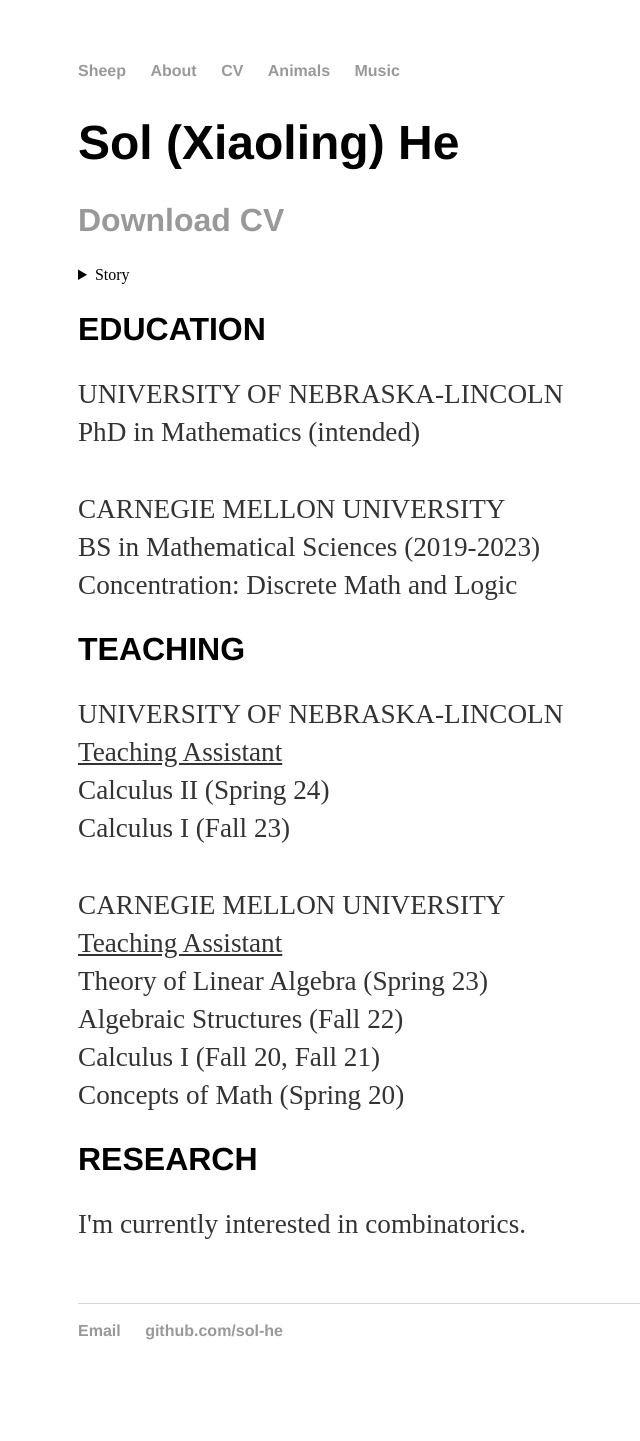
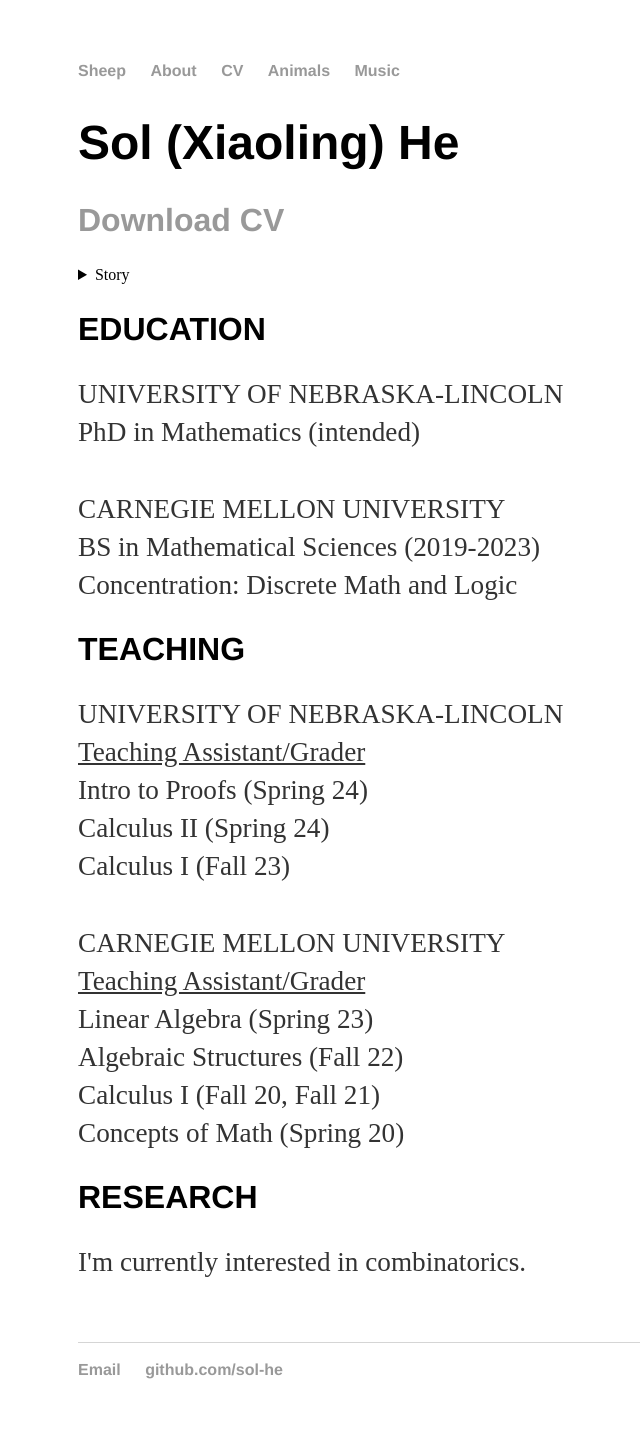
Before and after one commit to sol-he/sol-he.github.io, a Jekyll site: the page built from cv/index.html, in a window 1280 px wide. Shown: the whole page, without its empty margins (114-754 px from the left). Built offline with Jekyll 4.4.1, drawn with Linux system fonts in a browser that asks for light colours; before the commit the page ends 1403 px from its top, so only the background shows below that.

Commit message:
changed teaching

```diff
--- a/cv/index.html
+++ b/cv/index.html
@@ -48,7 +48,9 @@
 		<p>
 		UNIVERSITY OF NEBRASKA-LINCOLN
 		<br>
-		<u>Teaching Assistant</u>
+		<u>Teaching Assistant/Grader</u>
+		<br>
+		Intro to Proofs (Spring 24)
 		<br>
 		Calculus II (Spring 24)
 		<br>
@@ -57,9 +59,9 @@
 		<br>
 		CARNEGIE MELLON UNIVERSITY
 		<br>
-		<u>Teaching Assistant</u>
+		<u>Teaching Assistant/Grader</u>
 		<br>
-		Theory of Linear Algebra (Spring 23)
+		Linear Algebra (Spring 23)
 		<br>
 		Algebraic Structures (Fall 22)
 		<br>
```
